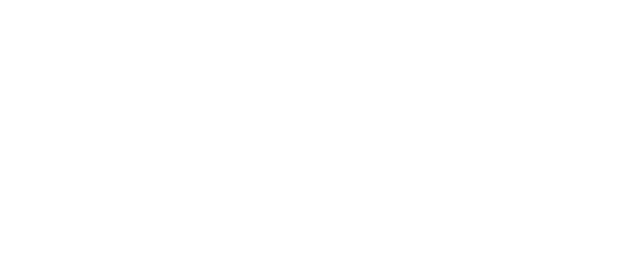
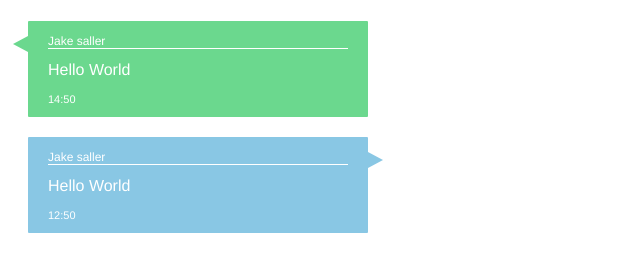
Before and after one commit to FranklinWaller/Phase, a plain HTML site: page index.html in a window 1280 px wide. Shown: the whole page, without its empty margins (0-640 px from the left). Drawn offline with nearby package versions, Linux system fonts and the light colour scheme; files that its build step writes are made by us from their sources.

Commit message:
Chat bubbles

```diff
--- a/index.html
+++ b/index.html
@@ -9,7 +9,16 @@
     <body>
         <h1 class="skinny shadow"></h1>
         <div class="comments">
-
+            <div class="comment bubble me">
+				<h3 class='title'>Jake saller</h3>
+				<p>Hello World </p>
+				<span class='time'>14:50</span>
+			</div>
+			<div class="comment bubble opposite">
+				<h3 class='title'>Jake saller</h3>
+				<p>Hello World </p>
+				<span class='time'>12:50</span>
+			</div>
         </div>
     </body>
 </html>
--- /dev/null
+++ b/scss/_config.scss
@@ -0,0 +1,5 @@
+$font-stack: 'Helvetica Neue',Helvetica, sans-serif;
+
+/* Chat bubble */
+$opposite-bubble: rgb(137, 199, 228);
+$my-bubble: rgb(107, 216, 142);
--- a/scss/_standard.scss
+++ b/scss/_standard.scss
@@ -1 +1,3 @@
-* {margin:0; padding:0; font-family: 'Helvetica Neue', 'Helvetica', sans-serif;}
+* {
+	font-family: $font-stack;
+}
--- a/scss/components/_chat.scss
+++ b/scss/components/_chat.scss
@@ -0,0 +1,65 @@
+/*
+	The chat bubble/comments
+*/
+.comments {
+	width:300px;
+}
+
+.comments .comment {
+	width:100%;
+	margin-bottom:20px;
+}
+
+.comments .comment p {
+	margin:0 0 10px 0;
+}
+
+/* general button bubble */
+.bubble {
+	position:relative;
+	background:$my-bubble;
+	padding: 1px 20px 10px;
+	color:#fff;
+	border-radius:1px;
+	margin-left:20px;
+}
+
+.bubble:after{
+	content: '';
+	display:block;
+	position:absolute;
+
+	width:0;
+	height:0;
+
+	border-top:8px solid transparent;
+	border-bottom:8px solid transparent;
+}
+
+.bubble .title {
+	border-bottom:1px solid #fff;
+	font-size:12px;
+	font-weight:100;
+}
+
+.bubble .time {
+	font-size:11px;
+}
+
+/* opposite bubble */
+.bubble.opposite {
+	background:$opposite-bubble;
+}
+
+.bubble.opposite:after {
+	top:15px;
+	right:-15px;
+	border-left:15px solid $opposite-bubble;
+}
+
+/* Your bubble */
+.bubble.me:after{
+	left:-15px;
+	top:15px;
+	border-right:15px solid $my-bubble;
+}
--- a/scss/phase.scss
+++ b/scss/phase.scss
@@ -1,3 +1,4 @@
+@import '_config.scss';
 @import '_standard.scss';
 @import '_addons.scss';
 @import 'components/_card.scss';
```
